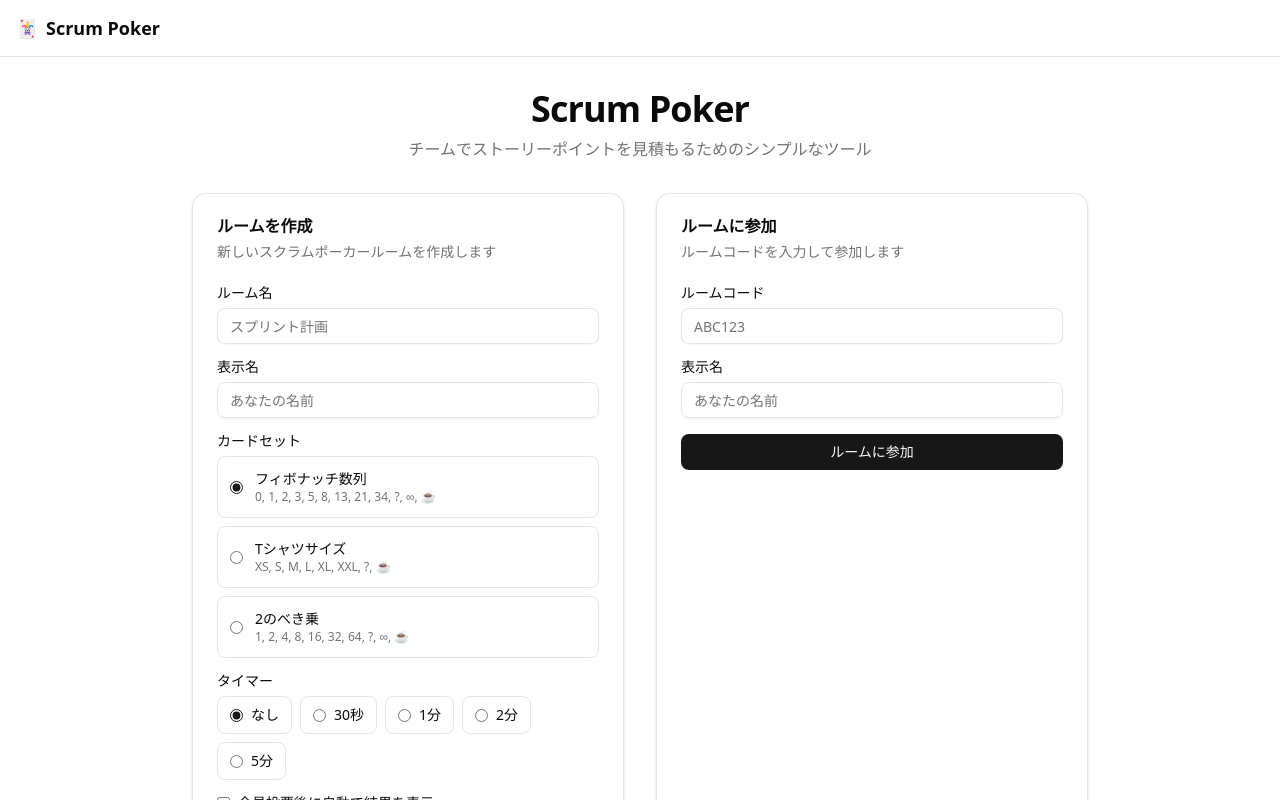
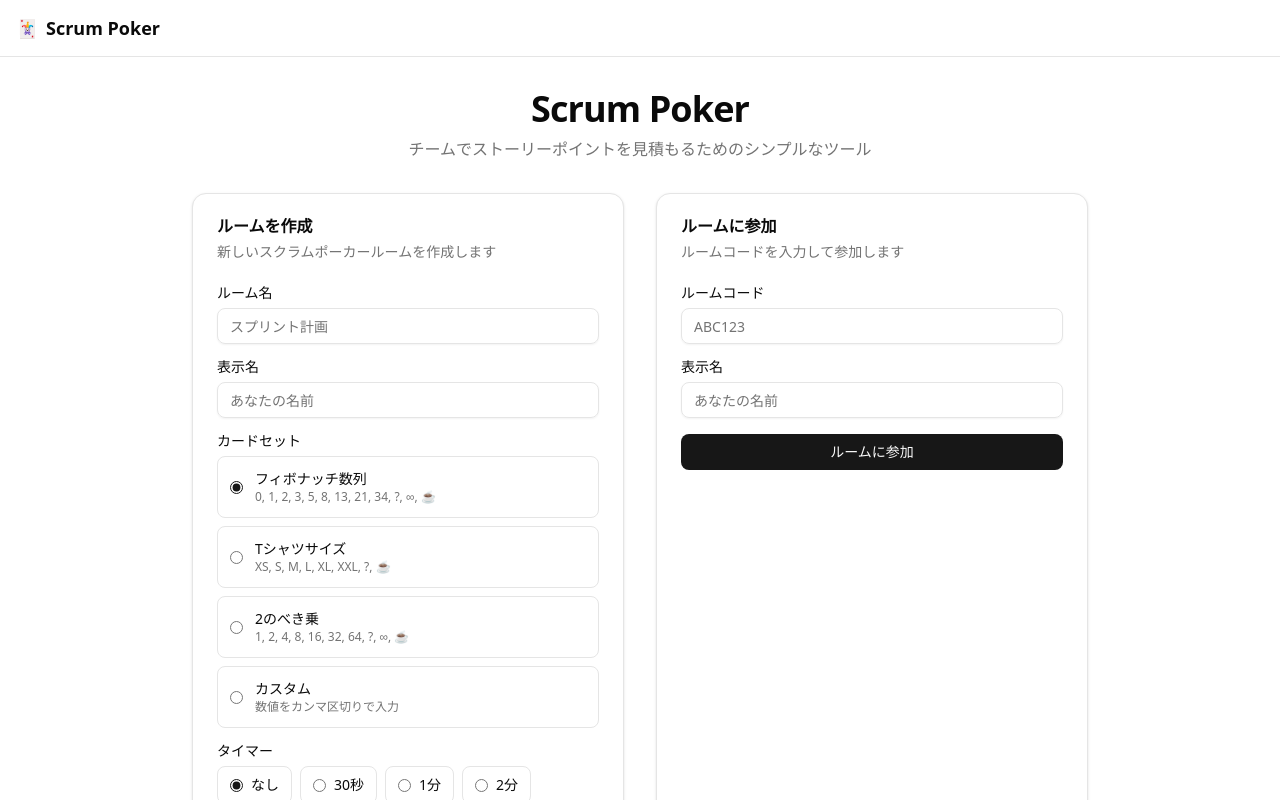
Before and after one commit to bossagyu/scrum-porker, a Next.js app: page / in a window 1280 px wide. Shown: the top 800 px of the page. Built offline with nearby package versions, Linux system fonts and the light colour scheme; no server answers.

Commit message:
feat: ルーム作成フォームにカスタムカードセットUIを追加

```diff
--- a/src/components/room/create-room-form.tsx
+++ b/src/components/room/create-room-form.tsx
@@ -1,6 +1,6 @@
 'use client'
 
-import { useActionState, useEffect } from 'react'
+import { useActionState, useEffect, useState } from 'react'
 import { Button } from '@/components/ui/button'
 import { Card, CardContent, CardDescription, CardHeader, CardTitle } from '@/components/ui/card'
 import { Input } from '@/components/ui/input'
@@ -14,10 +14,12 @@ const cardSetOptions: readonly { readonly value: CardSetType; readonly label: st
   { value: 'fibonacci', label: CARD_SETS.fibonacci.name },
   { value: 'tshirt', label: CARD_SETS.tshirt.name },
   { value: 'powerOf2', label: CARD_SETS.powerOf2.name },
+  { value: 'custom', label: CARD_SETS.custom.name },
 ]
 
 export function CreateRoomForm() {
   const [state, formAction, isPending] = useActionState(createRoom, initialState)
+  const [selectedCardSet, setSelectedCardSet] = useState<CardSetType>('fibonacci')
 
   useEffect(() => {
     if (state.redirectTo) {
@@ -67,18 +69,30 @@ export function CreateRoomForm() {
                     type="radio"
                     name="cardSet"
                     value={option.value}
-                    defaultChecked={option.value === 'fibonacci'}
+                    checked={selectedCardSet === option.value}
+                    onChange={(e) => setSelectedCardSet(e.target.value as CardSetType)}
                     className="accent-primary"
                   />
-                  <div>
+                  <div className="flex-1">
                     <div className="text-sm font-medium">{option.label}</div>
                     <div className="text-xs text-muted-foreground">
-                      {CARD_SETS[option.value].cards.join(', ')}
+                      {option.value === 'custom'
+                        ? '数値をカンマ区切りで入力'
+                        : CARD_SETS[option.value].cards.join(', ')}
                     </div>
                   </div>
                 </label>
               ))}
             </div>
+            {selectedCardSet === 'custom' && (
+              <div className="mt-2">
+                <Input
+                  name="customCards"
+                  placeholder="0.5, 1, 2, 3, 5, 8"
+                  className="w-full"
+                />
+              </div>
+            )}
           </div>
 
           <div className="space-y-2">
```
